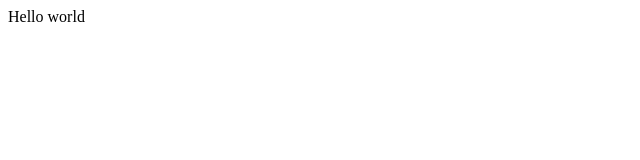
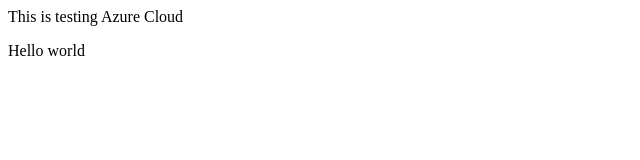
Before and after one commit to basantpandey61062/test123, a plain HTML site: page index.html in a window 1280 px wide. Shown: the whole page, without its empty margins (0-640 px from the left). Drawn offline with Linux system fonts and the light colour scheme.

Commit message:
Update index.html

```diff
--- a/index.html
+++ b/index.html
@@ -5,7 +5,7 @@
 
   <body>
 
-
+    <p> This is testing Azure Cloud </p>
     <p> Hello world </p>
   </body>
 </html>
```
